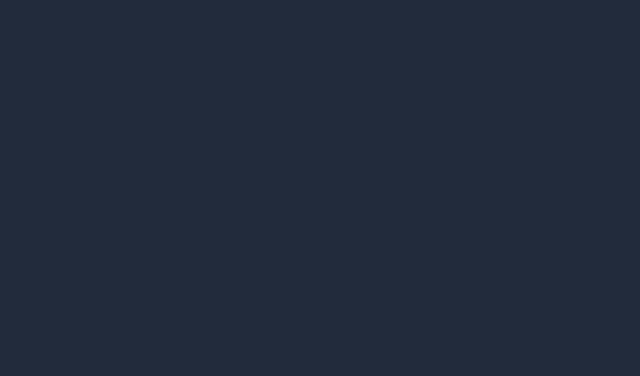
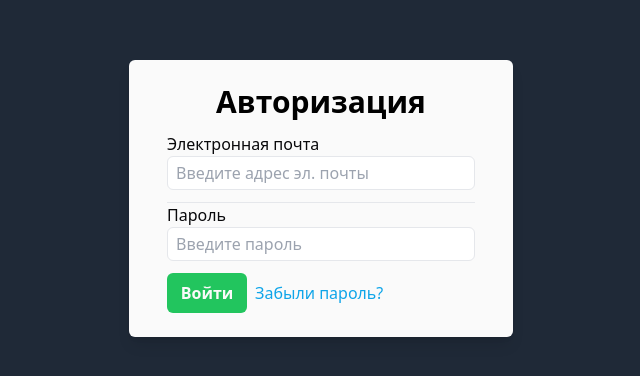
Before and after one commit to juhc/monopoly4u-front, a Vue app: page /auth in a window 1280 px wide. Before the commit this address had no page. Shown: the part 202-578 px from the top of the page, without its empty margins (319-959 px from the left). Built offline with nearby package versions, Linux system fonts and the light colour scheme.

Commit message:
Сделана форма регистрации с отправкой запроса на сервер

```diff
--- a/package.json
+++ b/package.json
@@ -12,6 +12,7 @@
     "format": "prettier --write src/"
   },
   "dependencies": {
+    "axios": "^1.6.7",
     "pinia": "^2.1.7",
     "vue": "^3.4.15",
     "vue-router": "^4.2.5"
--- a/src/components/LoginForm.vue
+++ b/src/components/LoginForm.vue
@@ -1,24 +1,39 @@
 <script setup>
 import { ref } from 'vue';
 
+import BaseButton from './UI/BaseButton.vue'
+import signIn from "../services/auth.js"
 
-const login = ref('');
+
+const email = ref('');
 const password = ref('');
 </script>
 
 <template>
-    <form class="flex flex-col text-zinc-50">
-        <div>
-            <label for="login">Электронная почта</label>
-            <input v-model="login" class="text-zinc-950" name="login" type="email">
-        </div>
-        <div>
-            <label>Пароль</label>
-            <input v-model="password" class="text-zinc-950" name="password" type="password">
-        </div>
-        <div>
-            <input value="Войти" type="submit">
-            <a href="#">Забыли пароль?</a>
-        </div>
-    </form>
+    <div class="flex flex-col bg-zinc-50 justify-center items-center w-96 p-6 rounded-md shadow-lg">
+        <span class="text-3xl font-semibold">
+            Авторизация
+        </span>
+        <form class="flex flex-col text-zinc-950 mt-3">
+            <div class="flex flex-col">
+                <label for="email" class="text-base">Электронная почта</label>
+                <input v-model="email"
+                    class="border w-full text-base px-2 py-1 focus:outline-none focus:ring-0 focus:border-gray-600 rounded-md"
+                    name="email" type="email" placeholder="Введите адрес эл. почты">
+            </div>
+            <hr class="mt-3">
+            <div>
+                <label for="password" class="text-base">Пароль</label>
+                <input v-model="password"
+                    class="border w-full text-base px-2 py-1 focus:outline-none focus:ring-0 focus:border-gray-600 rounded-md"
+                    name="password" type="password" placeholder="Введите пароль">
+            </div>
+            <div class="flex flex-row mt-3">
+                <BaseButton :onClick="signIn">
+                    Войти
+                </BaseButton>
+                <a href="#" class="m-2 text-sky-500 hover:text-sky-600">Забыли пароль?</a>
+            </div>
+        </form>
+    </div>
 </template>
--- /dev/null
+++ b/src/components/UI/BaseButton.vue
@@ -0,0 +1,13 @@
+<script setup>
+defineProps({
+    onClick: Function
+})
+</script>
+
+<template>
+    <div
+        @click="onClick"
+        class="flex justify-center items-center bg-green-500 text-zinc-50 font-semibold rounded-md w-20 hover:cursor-pointer hover:bg-green-600 transition duration-150 ease-in-out">
+        <slot></slot>
+    </div>
+</template>
--- a/src/router/index.js
+++ b/src/router/index.js
@@ -1,6 +1,6 @@
 import { createRouter, createWebHistory } from 'vue-router'
 import GameRoomView from "@/views/GameRoomView.vue"
-import LoginView from "@/views/LoginView.vue"
+import AuthorizationView from "@/views/AuthorizationView.vue"
 
 const router = createRouter({
     history: createWebHistory(),
@@ -11,9 +11,9 @@ const router = createRouter({
             component: GameRoomView
         },
         {
-            path: '/login',
+            path: '/auth',
             name: 'login',
-            component: LoginView
+            component: AuthorizationView
         }
     ]
 })
--- /dev/null
+++ b/src/services/auth.js
@@ -0,0 +1,10 @@
+import axios from "axios";
+
+export default function signIn(userData) {
+    const response = axios.post("#", {
+        email: userData.email,
+        password: userData.password
+    })
+
+    return response
+}
--- a/src/views/LoginView.vue
+++ b/src/views/AuthorizationView.vue
@@ -3,7 +3,7 @@ import LoginForm from '@/components/LoginForm.vue';
 </script>
 
 <template>
-    <div class="flex justify-center">
+    <div class="flex justify-center items-center h-screen">
         <LoginForm />
     </div>
 </template>
```
Also changed, not shown: 1 other file (tests, documents, lock files or other folders).
